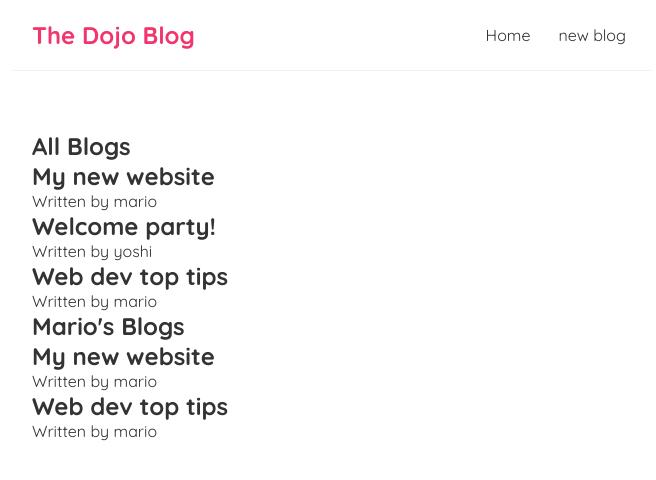
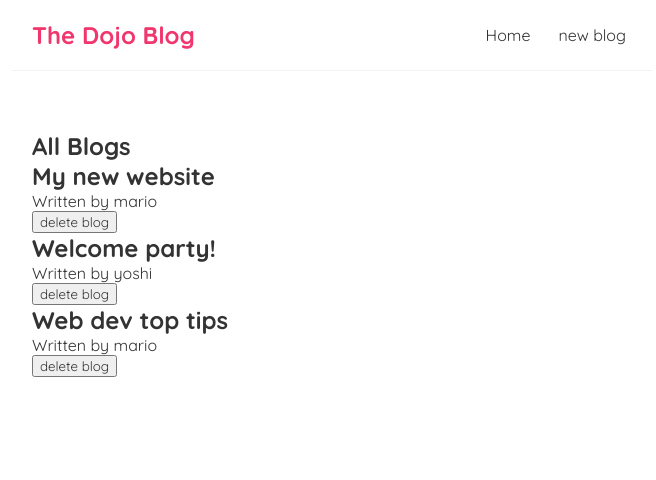
Before and after one commit to Nawaf-Helabi/react-training, a React (Create React App) app: page / in a window 1280 px wide. Shown: the top 480 px of the page, without its empty margins (308-964 px from the left). Built offline with nearby package versions, Linux system fonts and the light colour scheme.

Commit message:
tutorial-13

```diff
--- a/src/BlogList.js
+++ b/src/BlogList.js
@@ -1,4 +1,4 @@
-const BlogList = ({ blogs, title}) => {
+const BlogList = ({ blogs, title,handleDelete}) => {
     // const blogs = props.blogs;
     // const title = props.title;
     // console.log(blogs);
@@ -10,6 +10,8 @@
           <div className="blog-preview" key={blog.id} >
             <h2>{ blog.title }</h2>
             <p>Written by { blog.author }</p>
+            <button onClick={() => handleDelete(blog.id)}>delete blog</button>
+
           </div>
         ))}
       </div>
--- a/src/Home.js
+++ b/src/Home.js
@@ -7,11 +7,15 @@
     { title: 'Welcome party!', body: 'lorem ipsum...', author: 'yoshi', id: 2 },
     { title: 'Web dev top tips', body: 'lorem ipsum...', author: 'mario', id: 3 }
   ])
+  const handleDelete = (id) => {
+    const newBlogs = blogs.filter(blog => blog.id !== id);
+    setBlogs(newBlogs);
+  }
+
 
   return (
     <div className="home">
-      <BlogList blogs={blogs} title="All Blogs" />
-      <BlogList blogs={blogs.filter(blog => blog.author === 'mario')} title="Mario's Blogs" />
+      <BlogList blogs={blogs} title="All Blogs" handleDelete={handleDelete} />
 
     </div>
   );
```
